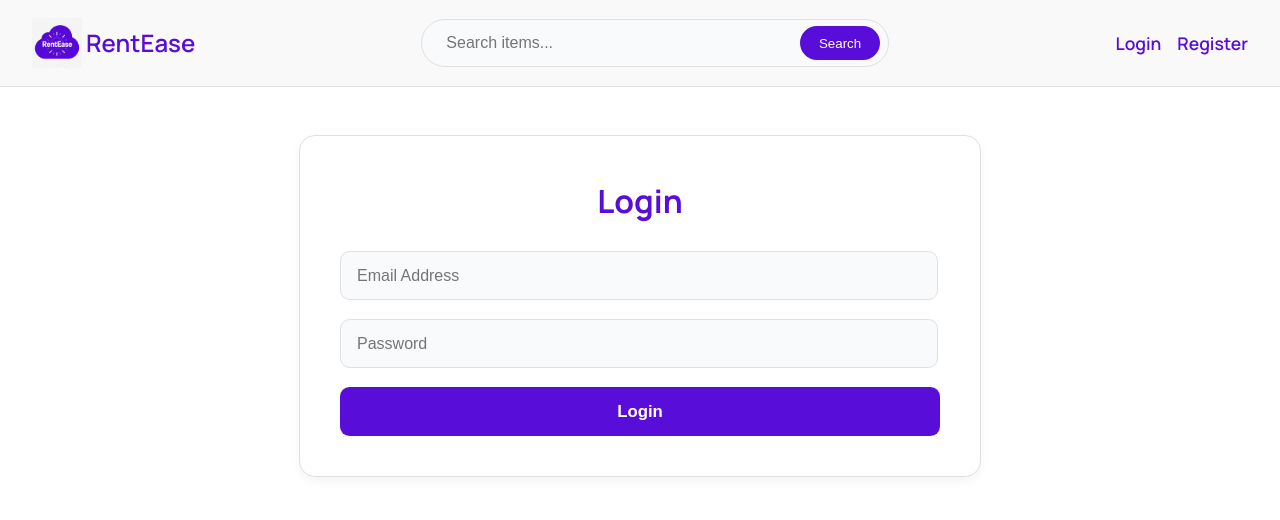
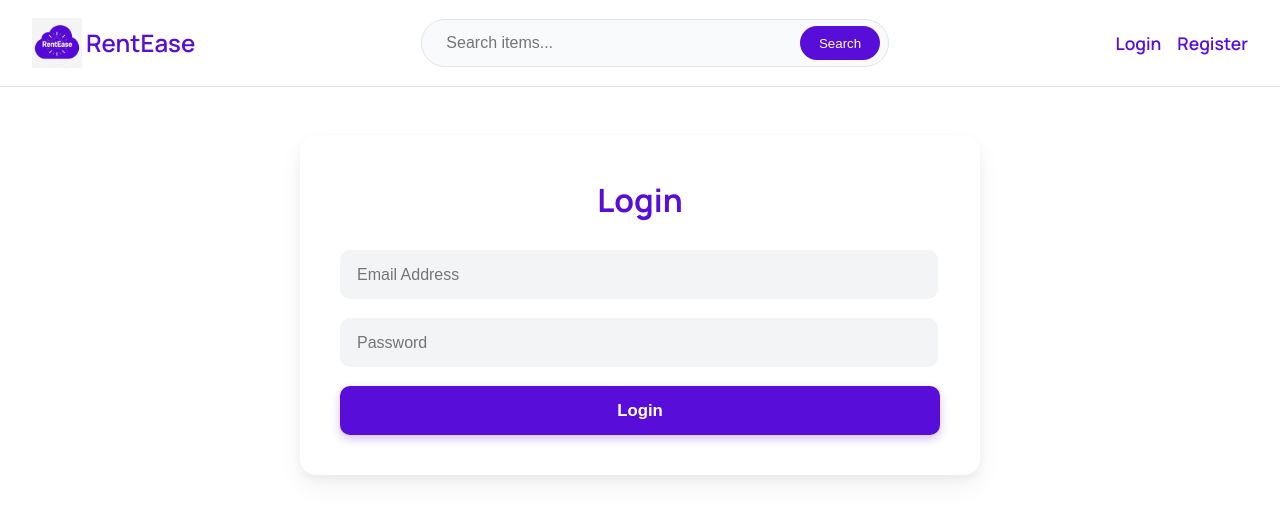
Before and after one commit to swathi-v-4002/RentEase, a React (Vite) app in the folder client/: page /login in a window 1280 px wide. Shown: the top 520 px of the page. Built offline with nearby package versions, Linux system fonts and the light colour scheme.

Commit message:
refactor: minor UI design system with CSS variables and update API proxy port and route ordering

```diff
--- a/client/src/index.css
+++ b/client/src/index.css
@@ -10,9 +10,15 @@
   --surface-color: #ffffff;
   --text-color: #111827;
   --subtle-text-color: #6b7280;
-  --border-color: #e0e0e2;
+  --border-color: #e2e4e8;
   --danger-color: #e74c3c;
   --danger-hover-color: #eb2610;
+
+  --shadow-sm: 0 2px 4px rgba(0,0,0,0.03);
+  --shadow-md: 0 4px 8px rgba(0,0,0,0.05), 0 2px 4px rgba(0,0,0,0.03);
+  --shadow-lg: 0 12px 24px rgba(0,0,0,0.06), 0 4px 8px rgba(0,0,0,0.04);
+  --radius-md: 10px;
+  --radius-lg: 16px;
 
   /* --- Fonts --- */
   font-family: "Manrope", sans-serif;
@@ -79,12 +85,15 @@ a:hover {
   cursor: pointer;
   padding: 0.625rem 1.25rem;
   font-size: 1rem;
-  border-radius: 0.5rem;
-  transition: all 0.2s ease-in-out;
+  border-radius: var(--radius-md);
+  box-shadow: 0 2px 6px rgba(88, 13, 216, 0.2);
+  transition: all 0.25s cubic-bezier(0.2, 0.8, 0.2, 1);
 }
 .btn:hover {
   background-color: var(--primary-hover-color);
   color: #fff;
+  transform: translateY(-1px);
+  box-shadow: 0 4px 12px rgba(88, 13, 216, 0.3);
 }
 
 .btn-primary {
@@ -94,16 +103,19 @@ a:hover {
   font-size: 1.05rem;
   font-weight: 600;
   border: none;
-  border-radius: 0.6rem;
+  border-radius: var(--radius-md);
+  box-shadow: 0 4px 10px rgba(88, 13, 216, 0.25);
   cursor: pointer;
-  transition: background 0.25s ease-in-out, transform 0.15s ease-in-out;
+  transition: all 0.25s cubic-bezier(0.2, 0.8, 0.2, 1);
 }
 .btn-primary:hover {
   background: var(--primary-hover-color);
   transform: translateY(-2px);
+  box-shadow: 0 6px 14px rgba(88, 13, 216, 0.35);
 }
 .btn-primary:active {
   transform: translateY(0);
+  box-shadow: 0 2px 6px rgba(88, 13, 216, 0.2);
 }
 
 .btn-danger {
@@ -144,9 +156,9 @@ a:hover {
   max-width: 600px;
   margin: 3rem auto;
   background-color: var(--surface-color);
-  border: 1px solid var(--border-color);
-  border-radius: 1rem;
-  box-shadow: 0 4px 10px rgba(0,0,0,0.05);
+  border: none;
+  border-radius: var(--radius-lg);
+  box-shadow: var(--shadow-lg);
   padding: 2.5rem;
   text-align: center;
   animation: fadeIn 0.6s ease-in-out;
@@ -174,17 +186,17 @@ a:hover {
   width: 94%;
   padding: 0.9rem 1rem;
   font-size: 1rem;
-  border: 1px solid var(--border-color);
-  border-radius: 0.6rem;
+  border: 1px solid transparent;
+  border-radius: var(--radius-md);
   outline: none;
-  background-color: #f9fafb;
-  transition: border-color 0.2s ease, box-shadow 0.2s ease;
+  background-color: #f3f4f6;
+  transition: all 0.25s ease;
 }
 .form-group input:focus,
 .form-group textarea:focus,
 .form-group select:focus {
   border-color: var(--primary-color);
-  box-shadow: 0 0 0 3px rgba(124, 58, 237, 0.2);
+  box-shadow: 0 0 0 4px rgba(88, 13, 216, 0.15);
   background-color: #fff;
 }
 .form-group textarea {
@@ -235,7 +247,9 @@ a:hover {
   display: flex;
   align-items: center;
   justify-content: space-between;
-  background: #f9f9f9;
+  background: rgba(255, 255, 255, 0.75);
+  backdrop-filter: blur(12px);
+  -webkit-backdrop-filter: blur(12px);
   padding: 0.5rem 2rem;
   border-bottom: 1px solid var(--border-color);
   position: sticky;
@@ -341,18 +355,18 @@ a:hover {
 }
 .item-card {
   background-color: var(--surface-color);
-  border: 1px solid var(--border-color);
-  border-radius: 3px;
+  border: none;
+  border-radius: var(--radius-md);
   overflow: hidden;
-  box-shadow: 0 4px 10px rgba(0,0,0,0.05);
-  transition: transform 0.25s ease, box-shadow 0.25s ease;
+  box-shadow: var(--shadow-sm);
+  transition: transform 0.3s cubic-bezier(0.2, 0.8, 0.2, 1), box-shadow 0.3s cubic-bezier(0.2, 0.8, 0.2, 1);
   display: flex;
   flex-direction: column;
   margin-top: 1rem;
 }
 .item-card:hover {
   transform: translateY(-6px) scale(1.02);
-  box-shadow: 0 8px 18px rgba(0,0,0,0.12);
+  box-shadow: var(--shadow-lg);
 }
 .item-card img {
   width: 100%;
@@ -437,8 +451,9 @@ a:hover {
   background: var(--surface-color);
   gap: 1.5rem; /* Reduced gap */
   height: 100%;
-  border: 1px solid var(--border-color);
-  border-radius: 6px;
+  border: none;
+  border-radius: var(--radius-lg);
+  box-shadow: var(--shadow-md);
   overflow: hidden;
 }
 .item-details-content {
@@ -481,8 +496,9 @@ a:hover {
   max-width: 1100px;
   margin: 2rem auto;
   background: var(--surface-color);
-  border-radius: 12px;
-  box-shadow: 0 2px 12px rgba(0,0,0,0.08);
+  border-radius: var(--radius-lg);
+  box-shadow: var(--shadow-md);
+  border: none;
   padding: 2rem;
 }
 .my-listings-items {
@@ -507,18 +523,18 @@ a:hover {
 }
 .my-listings-item-card {
   background: var(--surface-color);
-  border: 1px solid var(--border-color);
-  border-radius: 8px;
-  box-shadow: 0 2px 8px rgba(0,0,0,0.07);
+  border: none;
+  border-radius: var(--radius-md);
+  box-shadow: var(--shadow-sm);
   display: flex;
   flex-direction: column;
   padding: 0; /* Changed from 1rem to 0 for image */
-  transition: box-shadow 0.2s, transform 0.2s;
+  transition: transform 0.3s cubic-bezier(0.2, 0.8, 0.2, 1), box-shadow 0.3s cubic-bezier(0.2, 0.8, 0.2, 1);
   height: 100%;
   overflow: hidden;
 }
 .my-listings-item-card:hover {
-  box-shadow: 0 6px 18px rgba(124,58,237,0.10);
+  box-shadow: var(--shadow-md);
   transform: translateY(-4px) scale(1.03);
 }
 .my-listings-item-img {
@@ -552,8 +568,9 @@ a:hover {
 /* --- Form on My Listings Page --- */
 .my-listings-form {
   background: #f9fafb;
-  border-radius: 10px;
-  box-shadow: 0 2px 8px rgba(0,0,0,0.05);
+  border-radius: var(--radius-lg);
+  border: none;
+  box-shadow: none;
   padding: 2rem 1.5rem;
   display: flex;
   flex-direction: column;
@@ -663,17 +680,18 @@ a:hover {
 }
 .rental-card {
   background: #fff;
-  border-radius: 12px;
+  border-radius: var(--radius-lg);
+  border: none;
   padding: 25px;
-  box-shadow: 0 4px 12px rgba(0, 0, 0, 0.08);
+  box-shadow: var(--shadow-sm);
   display: flex;
   gap: 1.5rem; /* Added gap */
   align-items: center;
-  transition: transform 0.2s ease, box-shadow 0.2s ease;
+  transition: transform 0.3s cubic-bezier(0.2, 0.8, 0.2, 1), box-shadow 0.3s cubic-bezier(0.2, 0.8, 0.2, 1);
 }
 .rental-card:hover {
   transform: translateY(-4px);
-  box-shadow: 0 6px 16px rgba(0, 0, 0, 0.1);
+  box-shadow: var(--shadow-md);
 }
 .rental-image {
   width: 100px;
--- a/client/vite.config.js
+++ b/client/vite.config.js
@@ -7,7 +7,7 @@ export default defineConfig({
   server: {
     proxy: {
       '/api': {
-        target: 'http://localhost:5000',
+        target: 'http://localhost:5001',
         changeOrigin: true,
         secure: false,
       },
```
Also changed, not shown: 2 other files (tests, documents, lock files or other folders).
